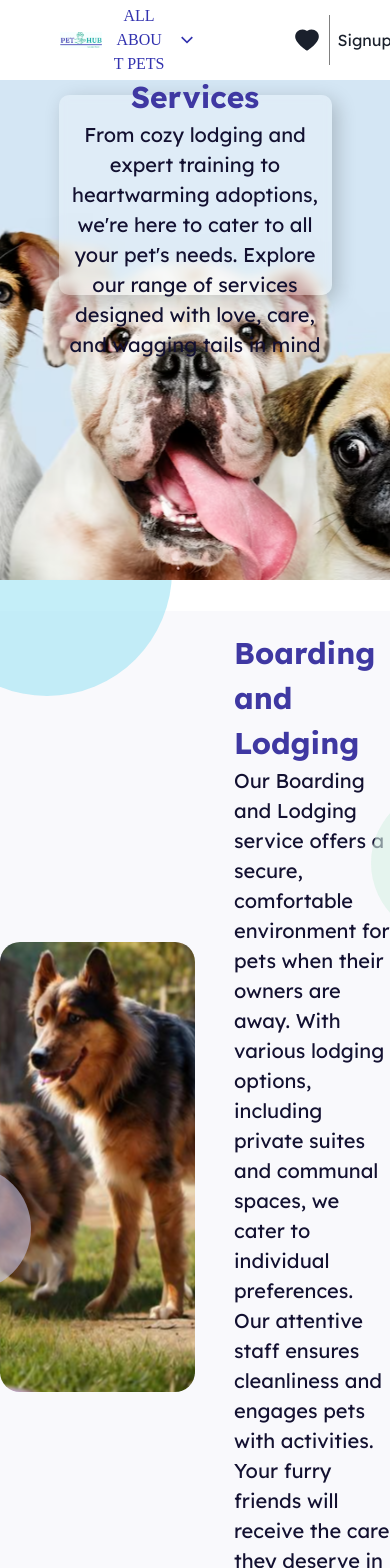
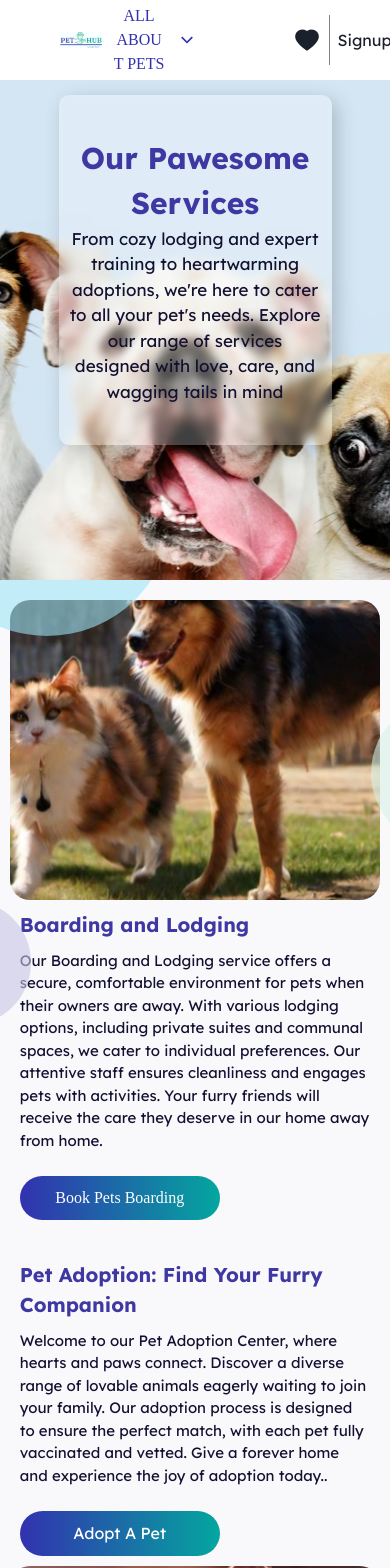
Before and after one commit to Pranavi-Kayapati/PetHub, a React (Create React App) app in the folder frontend/: page /services in a window 390 px wide. Shown: the top 1568 px of the page. Built offline with nearby package versions, Linux system fonts and the light colour scheme.

Commit message:
services page responsive

```diff
--- a/frontend/src/Components/LoginSingupPage/Signup.jsx
+++ b/frontend/src/Components/LoginSingupPage/Signup.jsx
@@ -20,8 +20,18 @@ function Signup() {
 
   const handleSignup = (e) => {
     e.preventDefault();
-    const user = { firstname, lastname, email, password, confirmPassword };
-    console.log(user);
+    const user = { firstname, lastname, email, password };
+    fetch("https://worried-fatigues-crab.cyclic.cloud/users/register", {
+      method: "POST",
+      headers: {
+        "Content-Type": "application/json",
+      },
+      body: JSON.stringify(user),
+    })
+      .then((res) => res.json())
+      .then((res) => console.log(res))
+      .catch((err) => console.log(err));
+    // console.log(user);
   };
 
   return (
@@ -111,7 +121,7 @@ function Signup() {
               </div>
               <br />
             </div>
-            <div className="input-group user-input-wrp">
+            {/* <div className="input-group user-input-wrp">
               <br />
               <input
                 className="inputText"
@@ -123,7 +133,7 @@ function Signup() {
                 required
               />
               <span className="floating-label">Confirm Password</span>
-            </div>
+            </div> */}
             <br />
             <button type="submit" className="signup-button">
               Sign Up
--- a/frontend/src/Components/Service Page/Services.jsx
+++ b/frontend/src/Components/Service Page/Services.jsx
@@ -47,7 +47,7 @@ function Services() {
     });
 
     sr.reveal("#s2", {
-      delay: 125,
+      delay: 100,
       duration: 1500,
       opacity: 0,
       distance: "50%",
@@ -56,7 +56,7 @@ function Services() {
     });
 
     sr.reveal("#s3", {
-      delay: 175,
+      delay: 100,
       duration: 1500,
       opacity: 0,
       distance: "50%",
@@ -65,7 +65,7 @@ function Services() {
     });
 
     sr.reveal("#s4", {
-      delay: 175,
+      delay: 75,
       duration: 1500,
       opacity: 0,
       distance: "50%",
--- a/frontend/src/Components/Service Page/services.css
+++ b/frontend/src/Components/Service Page/services.css
@@ -120,6 +120,7 @@ header {
   margin: auto;
   padding-top: 5%;
   display: flex;
+  flex-wrap: wrap;
   justify-content: space-evenly;
   align-items: center;
 }
@@ -289,62 +290,10 @@ footer {
   font-size: 15px;
 }
 
-/* Popup Content */
-
-.overlay {
-  position: fixed;
-  top: 0;
-  bottom: 0;
-  left: 0;
-  right: 0;
-  background: rgba(0, 0, 0, 0.7);
-  transition: opacity 500ms;
-  visibility: hidden;
-  opacity: 0;
-}
-.overlay:target {
-  visibility: visible;
-  opacity: 1;
-}
-
-.popup {
-  margin: 70px auto;
-  padding: 20px;
-  background: #fff;
-  border-radius: 5px;
-  width: 30%;
-  position: relative;
-  transition: all 5s ease-in-out;
-}
-
-.popup h2 {
-  margin-top: 0;
-  color: #333;
-  font-family: Tahoma, Arial, sans-serif;
-}
-.popup .close {
-  position: absolute;
-  top: 20px;
-  right: 30px;
-  transition: all 200ms;
-  font-size: 30px;
-  font-weight: bold;
-  text-decoration: none;
-  color: #333;
-}
-.popup .close:hover {
-  color: #06d85f;
-}
-.popup .content {
-  max-height: 30%;
-  overflow: auto;
-}
-
 @media screen and (max-width: 1250px) {
   .section {
     width: 100%;
     margin: auto;
-    margin-top: 8%;
     display: flex;
     justify-content: space-evenly;
     align-items: center;
@@ -359,16 +308,33 @@ footer {
     opacity: 1;
     border-radius: 20px;
   }
+  .knowmore .knowmore-item {
+    width: 80%;
+  }
 }
 
 @media screen and (max-width: 950px) {
   .section {
-    width: 100%;
+    width: 95%;
     margin: auto;
-    margin-top: 8%;
+    padding-top: 5%;
     display: flex;
-    justify-content: space-between;
-    align-items: center;
+    justify-content: space-evenly;
+    align-items: flex-start;
+  }
+
+  .section article {
+    width: 40%;
+    text-align: left;
+  }
+
+  .section h2 {
+    font-size: 25px;
+    margin-bottom: 10px;
+  }
+
+  .section p {
+    font-size: 18px;
   }
 
   .img1,
@@ -381,4 +347,56 @@ footer {
     opacity: 1;
     border-radius: 20px;
   }
+
+  .knowmore .knowmore-item {
+    width: 80%;
+  }
 }
+
+@media screen and (max-width: 557px) {
+  .banner .banner-content {
+    padding: 10px;
+    font-size: 10px;
+    width: 70%;
+    height: 350px;
+  }
+
+  .section {
+    width: 95%;
+    margin: auto;
+    padding-top: 5%;
+    display: flex;
+    flex-direction: column;
+    justify-content: space-evenly;
+    align-items: flex-start;
+  }
+
+  .img1,
+  .img2,
+  .img3 {
+    width: 100%;
+    height: 300px;
+    background-repeat: no-repeat;
+    background-position: center;
+    opacity: 1;
+    border-radius: 20px;
+  }
+
+  .section article {
+    width: 100%;
+    text-align: left;
+    padding: 10px;
+  }
+
+  .banner .banner-content p {
+    font-size: 17px;
+  }
+
+  .section h2 {
+    font-size: 20px;
+  }
+
+  .section p {
+    font-size: 15px;
+  }
+}
```
Also changed, not shown: frontend/src/Components/LandingPage/Pages/Home.jsx (+86 -24 lines).
